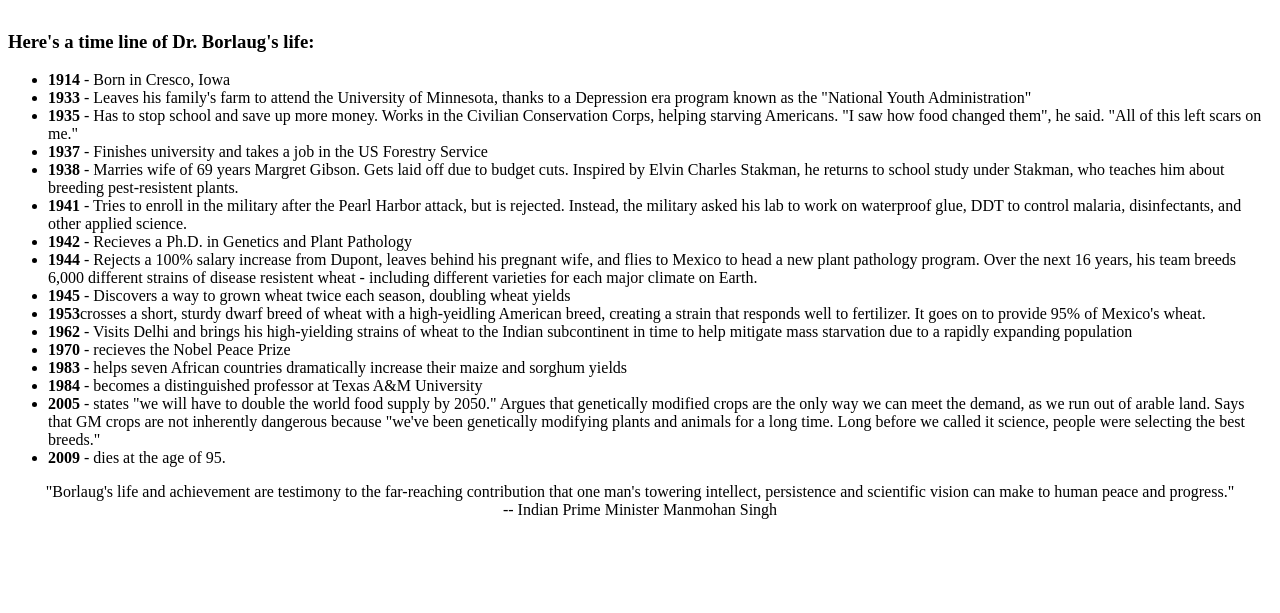
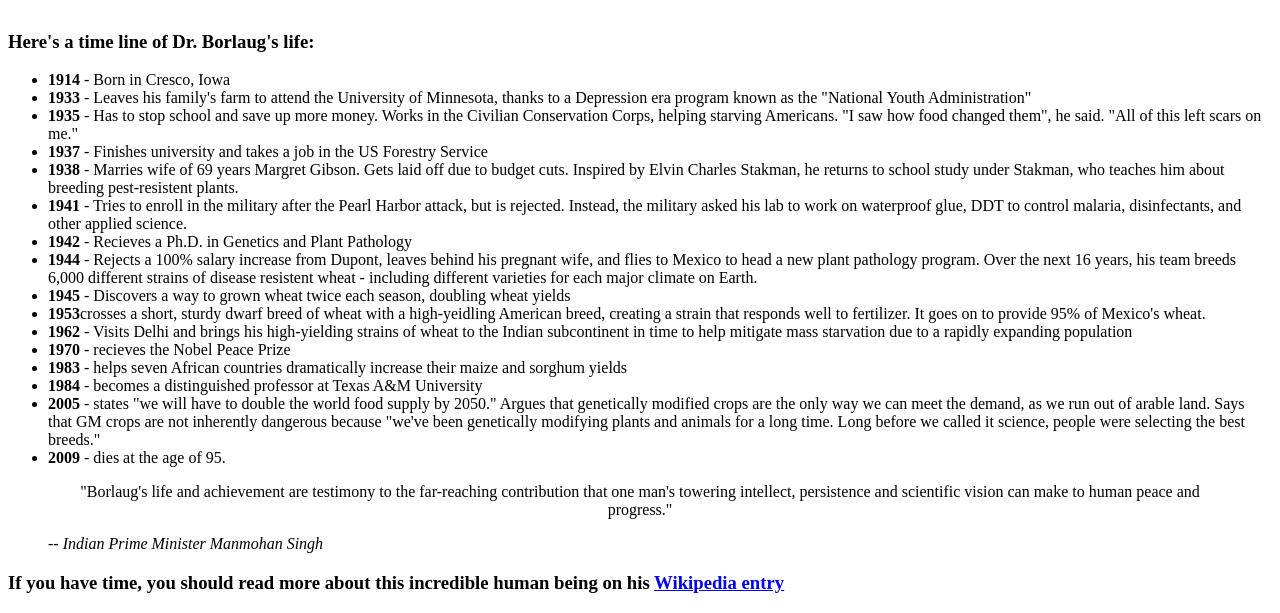
Before and after one commit to hreidar96/Tribute-page, a plain HTML site: page index.html in a window 1280 px wide. Shown: the part 460-1073 px from the top of the page. Before the commit the page ends 995 px from the top, so only its background shows below. Drawn offline with Linux system fonts and the light colour scheme.

Commit message:
Finished adding html content

```diff
--- a/index.html
+++ b/index.html
@@ -97,13 +97,26 @@
           </li>
           <li><strong>2009</strong> - dies at the age of 95.</li>
         </ul>
-        <p>
-          "Borlaug's life and achievement are testimony to the far-reaching
-          contribution that one man's towering intellect, persistence and
-          scientific vision can make to human peace and progress."<br />
-
-          -- Indian Prime Minister Manmohan Singh
-        </p>
+        <blockquote
+          cite="http://news.rediff.com/report/2009/sep/14/pm-pays-tribute-to-father-of-green-revolution-borlaug.htm"
+        >
+          <p>
+            "Borlaug's life and achievement are testimony to the far-reaching
+            contribution that one man's towering intellect, persistence and
+            scientific vision can make to human peace and progress."<br />
+          </p>
+          <cite>-- Indian Prime Minister Manmohan Singh</cite>
+        </blockquote>
+        <h3>
+          If you have time, you should read more about this incredible human
+          being on his
+          <a
+            id="tribute-link"
+            href="https://en.wikipedia.org/wiki/Norman_Borlaug"
+            target="_blank"
+            >Wikipedia entry</a
+          >
+        </h3>
       </section>
     </main>
   </body>
```
